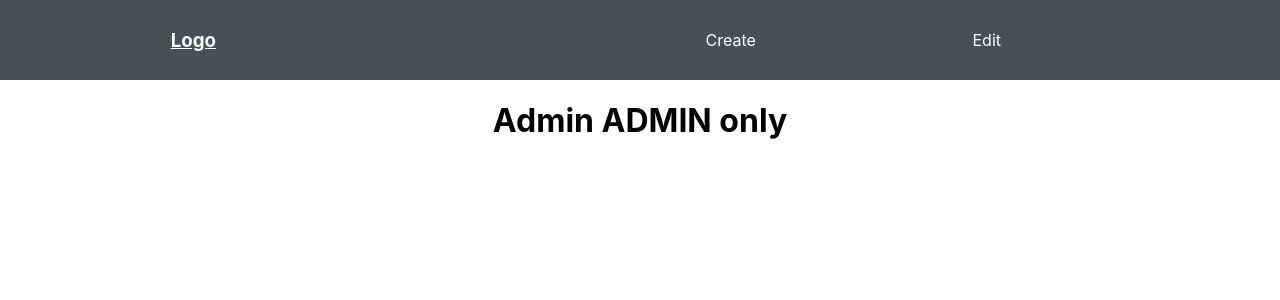
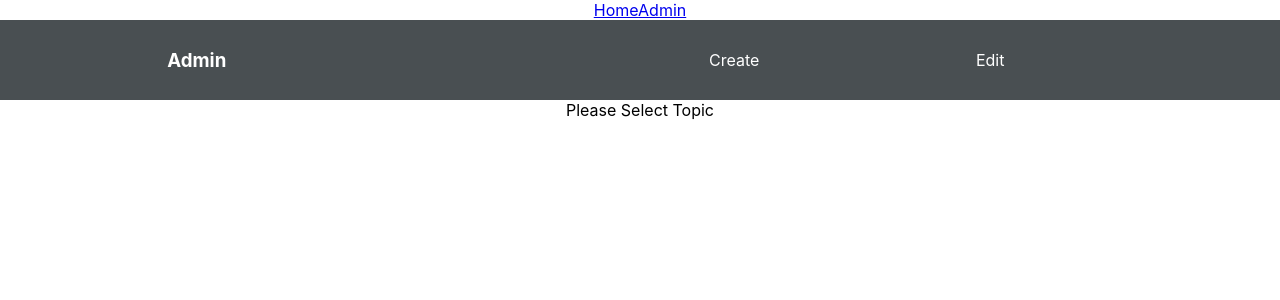
Before and after one commit to cultureweb/cwb-client, a React (Create React App) app: page /admin in a window 1280 px wide. Shown: the top 300 px of the page. Built offline with nearby package versions, Linux system fonts and the light colour scheme.

Commit message:
work in progress

```diff
--- a/src/App.js
+++ b/src/App.js
@@ -1,45 +1,36 @@
-import React from 'react';
-import { BrowserRouter as Router, Switch, Route, Redirect } from 'react-router-dom';
-import history from "./history";
-import PrivateRoute from "./PrivateRoute";
-
-
-
-// Pages
-import Home from './pages/Home/Home';
-import Admin from './pages/Admin/Admin';
-import Blog from './pages/Blog/Blog';
-import About from './pages/About/About';
-import Login from './pages/Login/Login';
-import Page401 from './pages/ErrorPages/Page401';
-import Page403 from './pages/ErrorPages/Page403';
-import Page404 from './pages/ErrorPages/Page404';
-import ItemDetail from './pages/Blog/ItemDetail';
-import './assets/css/App.css';
-
-
-
+import React from "react";
+import {
+    BrowserRouter as Router,
+    Switch,
+    Route,
+    Link
+} from "react-router-dom";
+import Home from "./views/Home";
+import Admin from './views/Admin';
+import Login from "./views/Login";
+//import Nav from './layouts/Nav'
+import ProtectedRoute from "./views/ProtectedRoute";
+import "./assets/css/style.css";
 
 function App() {
+    return (
+        <div className="App">
+            <Router>
 
-  return (
-    <Router history={history}>
-    <div className="App">
+                <div>
+                    <Link to="/">Home</Link>
+                    <Link to="/admin">Admin</Link>
+                </div>
                 <Switch>
                     <Route exact path="/" component={Home} />
-            <Route exact path="/404" component={Page404} />
-            <Route exact path="/403" component={Page403} />
-            <Route exact path="/401" component={Page401} />
-            <Route exact path="/about" component={About} />
-            <Route exact path="/blog" component={Blog} />
-            <Route path="/blog/:id" component={ItemDetail} />
                     <Route exact path="/login" component={Login} />
-            <PrivateRoute path="/admin" component={Admin} />
+                    {/* <Route path="/admin" component={Admin} /> */}
+                    <ProtectedRoute path="/admin">
+                        <Admin />
+                    </ProtectedRoute>
                 </Switch>
+            </Router>
         </div>
-    </Router>
     );
 }
-
-
 export default App;
--- /dev/null
+++ b/src/views/Admin.js
@@ -0,0 +1,47 @@
+import React from "react";
+import {
+    BrowserRouter as Router,
+    Switch,
+    Route,
+    Link,
+    useParams,
+    useRouteMatch,
+    Redirect,
+    useHistory,
+    useLocation
+} from "react-router-dom";
+import Page from './Page';
+import "../assets/css/style.css";
+//import AdminNav from '../layouts/AdminNav';
+
+export default function Admin() {
+    const { url, path } = useRouteMatch();
+    console.log(useRouteMatch())
+
+    console.log("path", path);
+    console.log("url", url);
+    const navStyle = {
+        color: "white",
+        textDecoration:"none"
+    }
+
+    return (
+        <div>
+            {/* <AdminNav /> */}
+            <nav>
+                <Link style={navStyle} to="/admin"><h3>Admin</h3></Link>
+                <ul className="nav-links">
+                    <Link style={navStyle} to={`${url}/create`}><li>Create</li></Link>
+                    <Link style={navStyle} to={`${url}/edit`}><li>Edit</li></Link>
+                </ul>
+
+            </nav>
+            <Switch>
+                <Route exact path={path}>
+                    Please Select Topic
+        </Route>
+                <Route path={path + "/:page"} component={Page} />
+            </Switch>
+        </div>
+    );
+}
--- /dev/null
+++ b/src/views/Home.js
@@ -0,0 +1,44 @@
+import React from "react";
+import {
+    BrowserRouter as Router,
+    Switch,
+    Route,
+    Link,
+    useParams,
+    useRouteMatch,
+    Redirect,
+    useHistory,
+    useLocation
+} from "react-router-dom";
+import Page from './Page';
+import "../assets/css/style.css";
+
+export default function Home() {
+    const { url, path } = useRouteMatch();
+    console.log(useRouteMatch())
+    console.log("home path", path);
+    console.log("home url", url);
+    const navStyle = {
+        color: "white",
+        textDecoration: "none"
+    }
+
+    return (
+    <div>
+        <nav>
+            <Link style={navStyle} to="/home" ><h3>Logo</h3></Link>
+            <ul className="nav-links">
+                <Link style={navStyle} to={`${url}about`}><li>About</li></Link>
+                <Link style={navStyle} to={`${url}blog`}><li>Blog</li></Link>
+            </ul>
+        </nav>
+        <Switch>
+            <Route path={path}>
+                Please Select Topic
+        </Route>
+            <Route path={path + "/:page"} component={Page} />
+        </Switch>
+    </div>
+
+        )
+}
--- /dev/null
+++ b/src/views/Login.js
@@ -0,0 +1,22 @@
+
+import React from "react";
+import { useHistory, useLocation} from "react-router-dom";
+import fakeAuth from './ProtectedRoute';
+
+
+export default function Login() {
+    let history = useHistory();
+    let location = useLocation();
+
+    let { from } = location.state || { from: { pathname: "/" } };
+    let login = () => {
+        fakeAuth.authenticate(() => {
+            history.replace(from);
+        });
+    };
+    return (
+        <div>
+            <button onClick={login}>Login</button>
+        </div>
+    );
+}
--- /dev/null
+++ b/src/views/Page.js
@@ -0,0 +1,8 @@
+import React from "react";
+import {useParams} from "react-router-dom";
+
+export default function Page() {
+    const { page } = useParams();
+
+    return <div>Page: {page}</div>;
+}
--- /dev/null
+++ b/src/views/ProtectedRoute.js
@@ -0,0 +1,34 @@
+import React from "react";
+import {
+    BrowserRouter as Router,
+    Route,
+    Redirect
+} from "react-router-dom";
+
+const fakeAuth = {
+    isAuthenticated: true,
+    authenticate(cb) {
+        this.isAuthenticated = true;
+        setTimeout(cb, 100); // fake async
+    }
+};
+export default function ProtectedRoute({ children, ...rest }) {
+
+    return (
+        <Route
+            {...rest}
+            render={({ location }) =>
+                fakeAuth.isAuthenticated ? (
+                    children
+                ) : (
+                        <Redirect
+                            to={{
+                                pathname: "/login",
+                                state: { from: location }
+                            }}
+                        />
+                    )
+            }
+        />
+    );
+}
```
Also changed, not shown: src/App-old.js (added, +45 -0 lines), src/assets/css/style.css (renamed from src/assets/css/App.css). Lines whose indentation alone changed are shown as unchanged.
